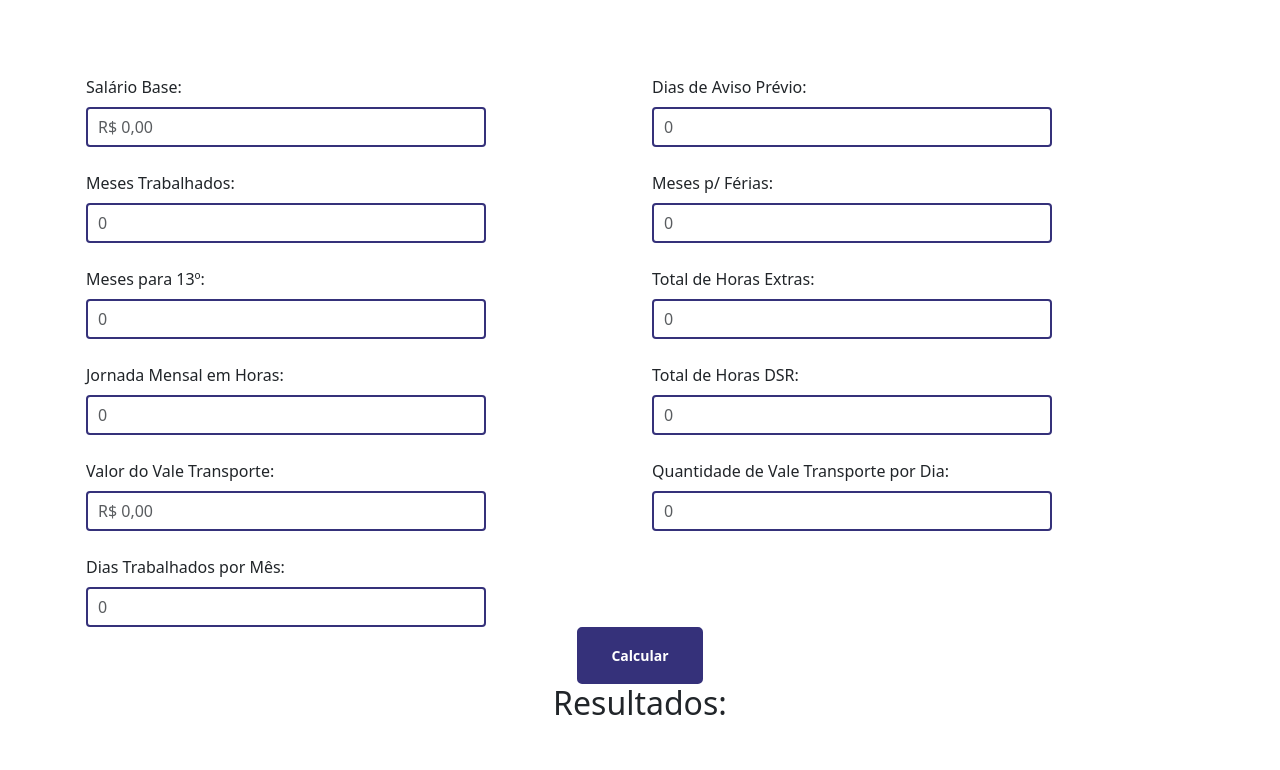
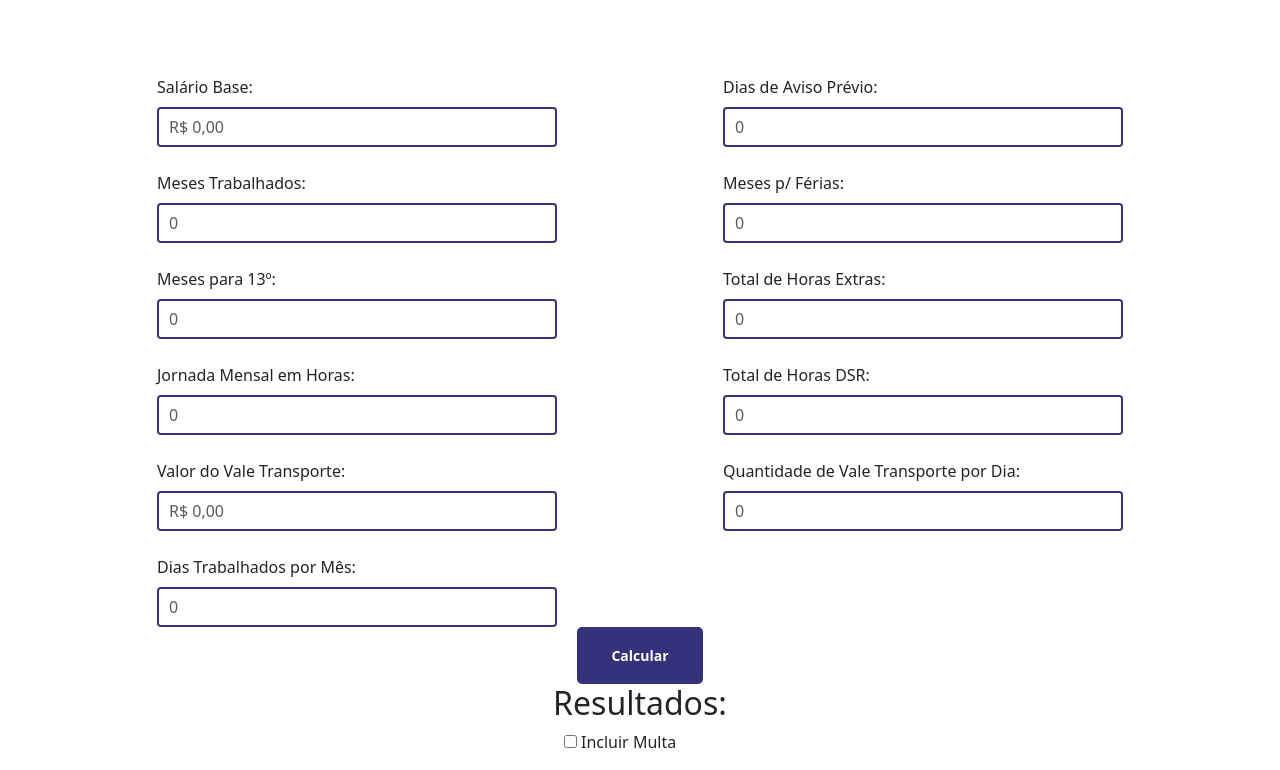
Before and after one commit to YaraVarges/utilitarios.com, a website: page pages/calculator/index.html in a window 1280 px wide. Shown: the part 183-953 px from the top of the page. Before the commit the page ends 929 px from the top, so only its background shows below. Drawn offline with nearby package versions, Linux system fonts and the light colour scheme; a web font is replaced by a local one.

Commit message:
Update Calculator

```diff
--- a/pages/calculator/calculator.js
+++ b/pages/calculator/calculator.js
@@ -165,7 +165,8 @@ function pegarDados() {
     const vlrMultaFGTS = calcularMultaFGTS(salarioBase, mesesTrabalhados);
     const vlrSalarioMaternidade = calcularSalarioMaternidade(salarioBase);
     const vlrMulta467 = calcularMulta467(salarioBase, vlrFeriasComTerco, vlrDecimoTerceiro, vlrMultaFGTS);
-    const vlrMulta477 = calcularMulta477(salarioBase);
+    //const vlrMulta477 = calcularMulta477(salarioBase);
+    const vlrMulta477 = document.getElementById('include-multa').checked ? calcularMulta477(salarioBase) || 0 : 0;
     const vlrHoraHoraTrabalhada = calcularValorHoraTrabalhada(salarioBase, jornadaMensalHora);
     const vlrHorasExtras = calcularHorasExtras(vlrHoraHoraTrabalhada, totalHorasExtras);
     const vlrDSR = calcularDSR(totalHoraDSR, vlrHoraHoraTrabalhada);
--- a/pages/calculator/index.html
+++ b/pages/calculator/index.html
@@ -130,6 +130,9 @@
                                 </tr>
                                 <tr>
                                     <td id="resulMulta467"></td>
+                                    <label>
+                                        <input type="checkbox" id="include-multa"> Incluir Multa
+                                    </label>
                                 </tr>
                                 <tr>
                                     <td id="resulMulta477"></td>
--- a/pages/calculator/styles.css
+++ b/pages/calculator/styles.css
@@ -19,6 +19,15 @@
     display: flex;
     flex-direction: column;
     align-items: center;
+}
+
+.form-group {
+        /* align-items: flex-start; */
+        display: flex;
+        align-content: center;
+        flex-wrap: wrap;
+        flex-direction: column;
+        justify-content: center;
 }
 
 table {
```
